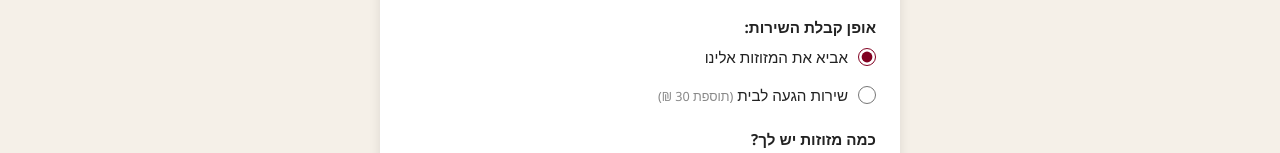
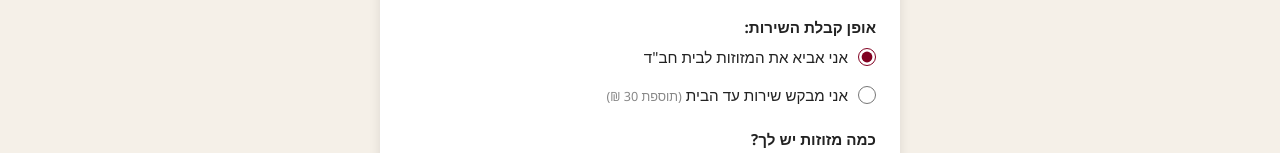
Before and after one commit to 770levinson-coder/mezuzot-check, a website: page public/index.html in a window 1280 px wide. Shown: the part 527-680 px from the top of the page. Drawn offline with Linux system fonts and the light colour scheme; no server answers.

Commit message:
Update index.html

```diff
--- a/public/index.html
+++ b/public/index.html
@@ -36,11 +36,11 @@
     <div style="display:flex;flex-direction:column;gap:12px;margin-top:10px">
       <label style="display:flex;align-items:center;gap:10px;cursor:pointer;font-weight:normal">
         <input type="radio" name="delivery-mode" value="self" onchange="setDeliveryMode(false)" checked style="width:18px;height:18px;accent-color:#800020" />
-        <span>אביא את המזוזות אלינו</span>
+        <span>אני אביא את המזוזות לבית חב"ד</span>
       </label>
       <label style="display:flex;align-items:center;gap:10px;cursor:pointer;font-weight:normal">
         <input type="radio" name="delivery-mode" value="delivery" onchange="setDeliveryMode(true)" style="width:18px;height:18px;accent-color:#800020" />
-        <span>שירות הגעה לבית <small style="color:#888">(תוספת 30 ₪)</small></span>
+        <span>אני מבקש שירות עד הבית <small style="color:#888">(תוספת 30 ₪)</small></span>
       </label>
     </div>
   </div>
```
